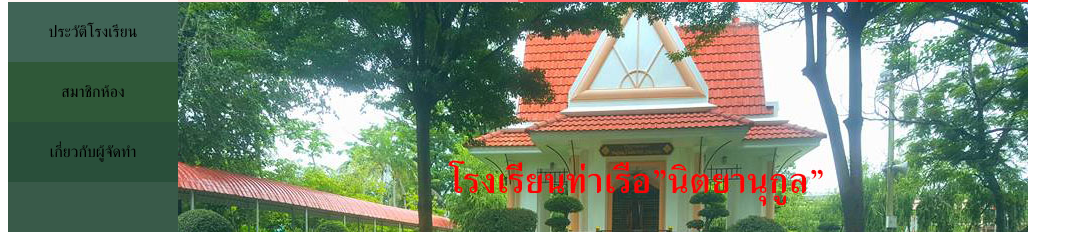
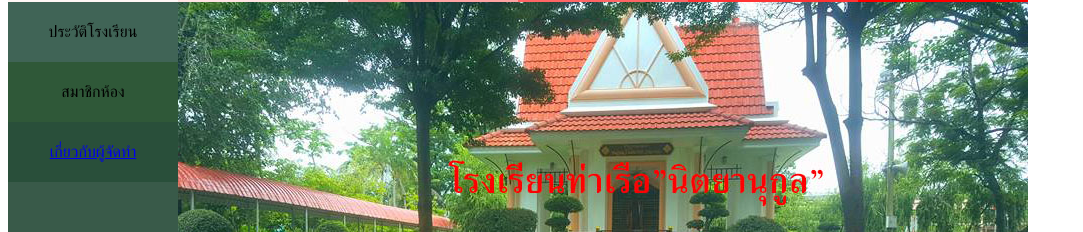
Before and after one commit to agjna/ganjana, a plain HTML site: page index.html in a window 1280 px wide. Shown: the part 256-488 px from the top of the page, without its empty margins (0-1083 px from the left). Drawn offline with Linux system fonts and the light colour scheme.

Commit message:
Add files via upload

```diff
--- a/index.html
+++ b/index.html
@@ -26,7 +26,7 @@
     <td width="170" height="60" align="center" bgcolor="#2F5838">สมาชิกห้อง</td>
   </tr>
   <tr>
-    <td width="170" height="60" align="center" bgcolor="#294F3A">เกี่ยวกับผู้จัดทำ</td>
+    <td width="170" height="60" align="center" bgcolor="#294F3A"><a href="page2.html">เกี่ยวกับผู้จัดทำ</a></td>
   </tr>
   <tr>
     <td width="170" align="center" bgcolor="#395A49">&nbsp;</td>
```
